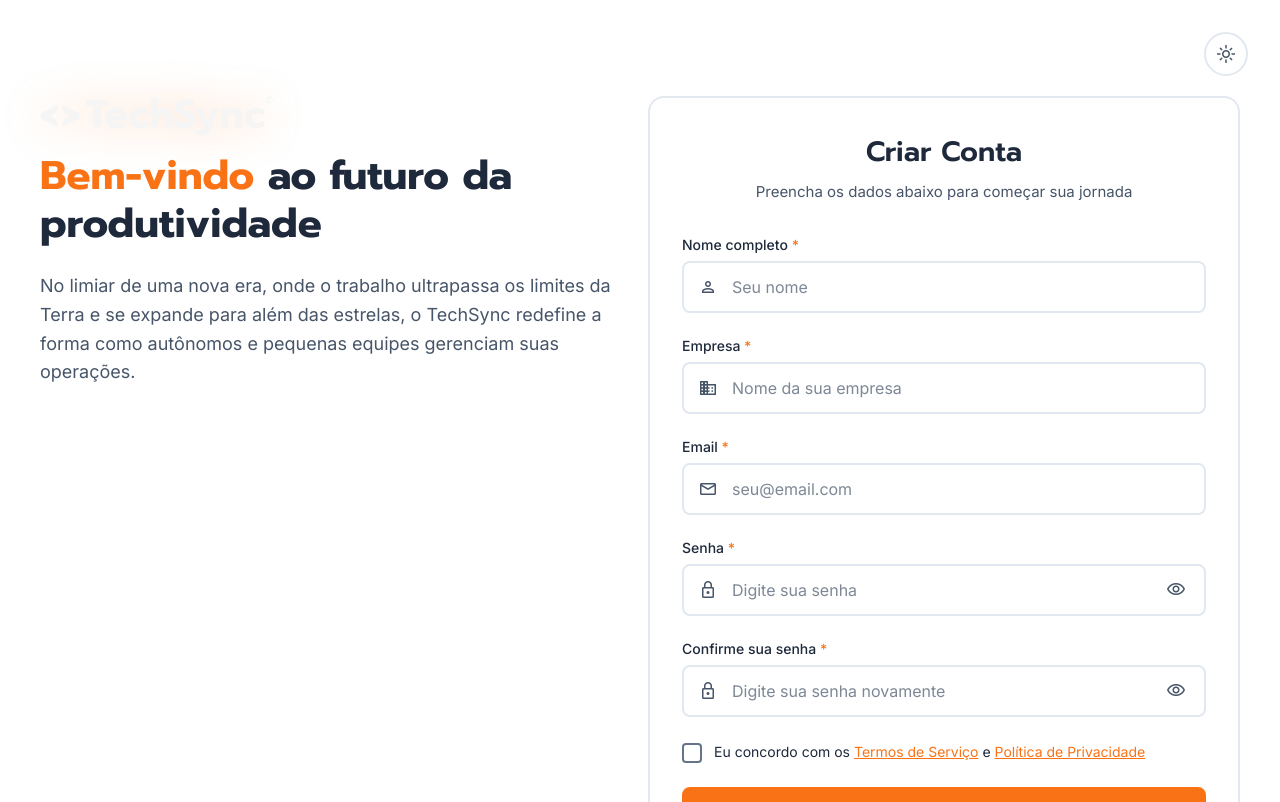
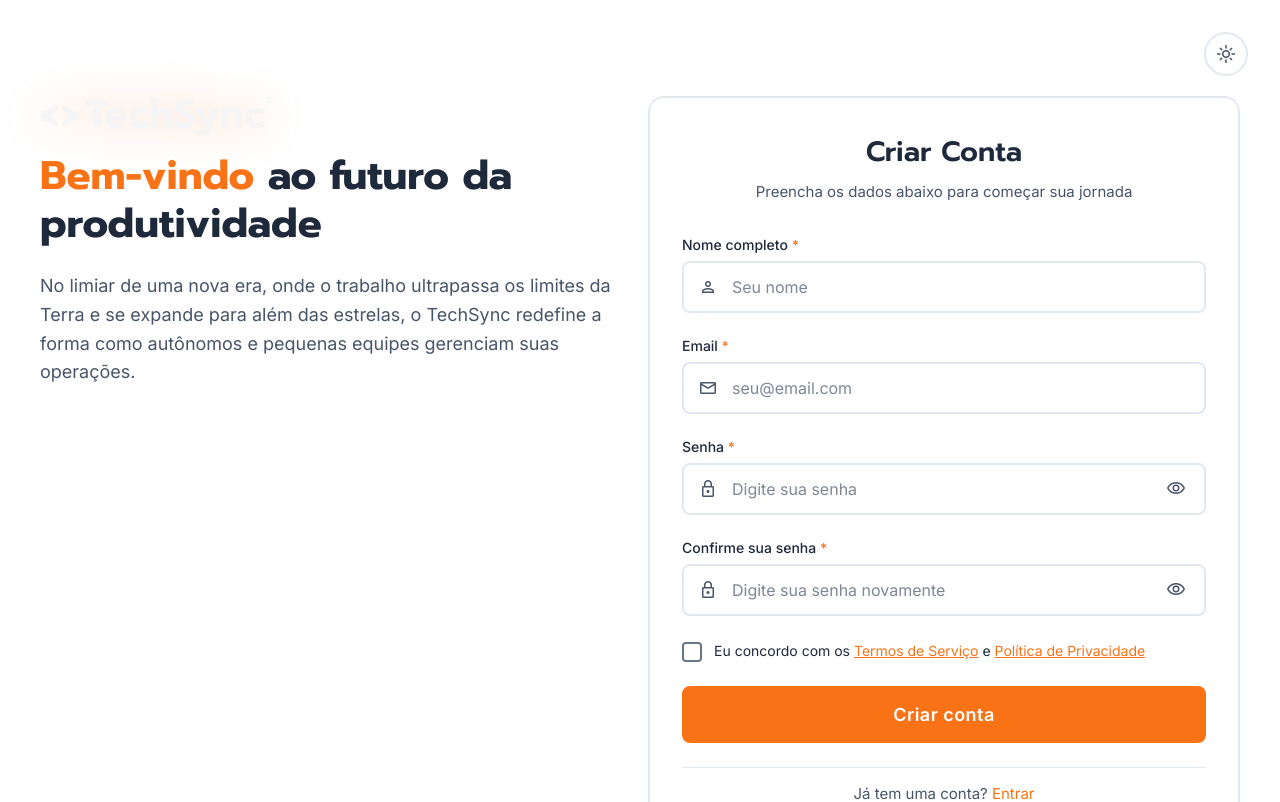
Before and after one commit to nrymmoreira/techsync-app, a React (Vite) app: page /cadastro in a window 1280 px wide. Shown: the top 802 px of the page. Built offline with nearby package versions, Linux system fonts and the light colour scheme.

Commit message:
Removendo campo nome da empresa

```diff
--- a/src/components/RegisterPage/RegisterPage.jsx
+++ b/src/components/RegisterPage/RegisterPage.jsx
@@ -30,7 +30,6 @@ const RegisterPage = () => {
   const { isDarkMode } = useTheme();
   const [formData, setFormData] = useState({
     fullName: '',
-    companyName: '',
     email: '',
     password: '',
     confirmPassword: '',
@@ -74,10 +73,6 @@ const RegisterPage = () => {
 
     if (!formData.fullName.trim()) {
       newErrors.fullName = 'Nome completo é obrigatório';
-    }
-
-    if (!formData.companyName.trim()) {
-      newErrors.companyName = 'Nome da empresa é obrigatório';
     }
 
     if (!formData.email) {
@@ -159,18 +154,6 @@ const RegisterPage = () => {
                 $isDarkMode={isDarkMode}
               />
 
-              <Input
-                id="companyName"
-                label="Empresa"
-                type="text"
-                placeholder="Nome da sua empresa"
-                value={formData.companyName}
-                onChange={handleInputChange('companyName')}
-                error={errors.companyName}
-                icon="business"
-                required
-                $isDarkMode={isDarkMode}
-              />
 
               <Input
                 id="email"
```
